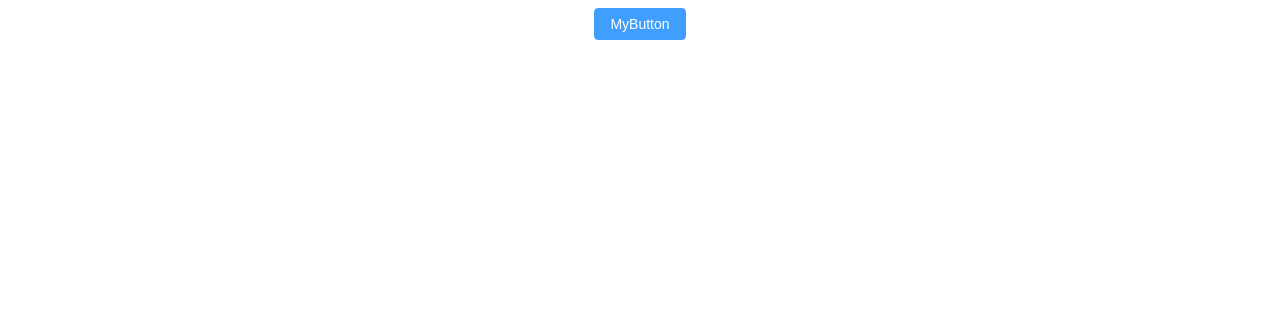
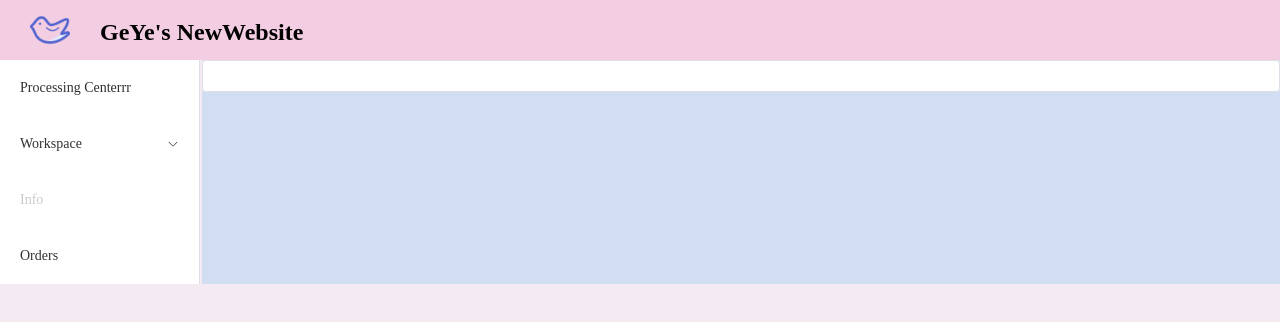
Before and after one commit to MaggieGeGe/health-tracker, a Vue app in the folder myapp/: page / in a window 1280 px wide. Shown: the top 322 px of the page. Built offline with nearby package versions, Linux system fonts and the light colour scheme.

Commit message:
add some menu element to my front end

```diff
--- a/myapp/src/App.vue
+++ b/myapp/src/App.vue
@@ -1,26 +1,39 @@
 <template>
-  <router-view/>
+  <div id="app">
+    <!--add head part-->
+    <div style="height: 60px;line-height: 60px;background-color: #f3cde2">
+      <img src="@/assets/logo.png" alt="" style="width:40px;left: 30px; position: relative; top: 10px">
+      <span style="margin-left: 60px;font-size: 24px;font-family:Serif,cursive;font-weight: bold">GeYe's NewWebsite</span>
+    </div>
+
+    <!--side part -->
+    <div style="display: flex">
+
+      <div style="width:200px; overflow: hidden;margin-right: 2px;background-color: #f3ebf1">
+        <el-menu :default-active="$router.path" router class="el-menu-demo" @select="handleSelect">
+          <el-menu-item index="/">Processing Centerrr</el-menu-item>
+          <el-sub-menu index="2">
+            <template #title>Workspace</template>
+            <el-menu-item index="/about">about</el-menu-item>
+            <el-menu-item index="2-2">item two</el-menu-item>
+            <el-menu-item index="2-3">item three</el-menu-item>
+            <el-sub-menu index="2-4">
+              <template #title>item four</template>
+              <el-menu-item index="2-4-1">item one</el-menu-item>
+              <el-menu-item index="2-4-2">item two</el-menu-item>
+              <el-menu-item index="2-4-3">item three</el-menu-item>
+            </el-sub-menu>
+          </el-sub-menu>
+          <el-menu-item index="3" disabled>Info</el-menu-item>
+          <el-menu-item index="4">Orders</el-menu-item>
+        </el-menu>
+      </div>
+      <!-- body data-->
+      <div style="flex:1;background-color: #d1ddf1">
+        <router-view/>
+      </div>
+
+    </div>
+
+  </div>
 </template>
-
-<style>
-#app {
-  font-family: Avenir, Helvetica, Arial, sans-serif;
-  -webkit-font-smoothing: antialiased;
-  -moz-osx-font-smoothing: grayscale;
-  text-align: center;
-  color: #2c3e50;
-}
-
-nav {
-  padding: 30px;
-}
-
-nav a {
-  font-weight: bold;
-  color: #2c3e50;
-}
-
-nav a.router-link-exact-active {
-  color: #42b983;
-}
-</style>
--- /dev/null
+++ b/myapp/src/assets/global.css
@@ -0,0 +1,8 @@
+body{
+    margin: 0;
+    padding: 0;
+    background-color: #f3ebf1;
+}
+*{
+    box-sizing: border-box;
+}
--- a/myapp/src/main.js
+++ b/myapp/src/main.js
@@ -5,6 +5,8 @@ import router from './router'
 
 import ElementPlus from 'element-plus'
 import 'element-plus/dist/index.css'
+import '@/assets/global.css'
+
 
 const app = createApp(App)
 
--- a/myapp/src/views/HomeView.vue
+++ b/myapp/src/views/HomeView.vue
@@ -1,6 +1,6 @@
 <template>
   <div>
-    <el-button type="primary">MyButton</el-button>
+  <el-input>inout</el-input>
   </div>
 </template>
 
```
Also changed, not shown: myapp/src/assets/logo.png.
